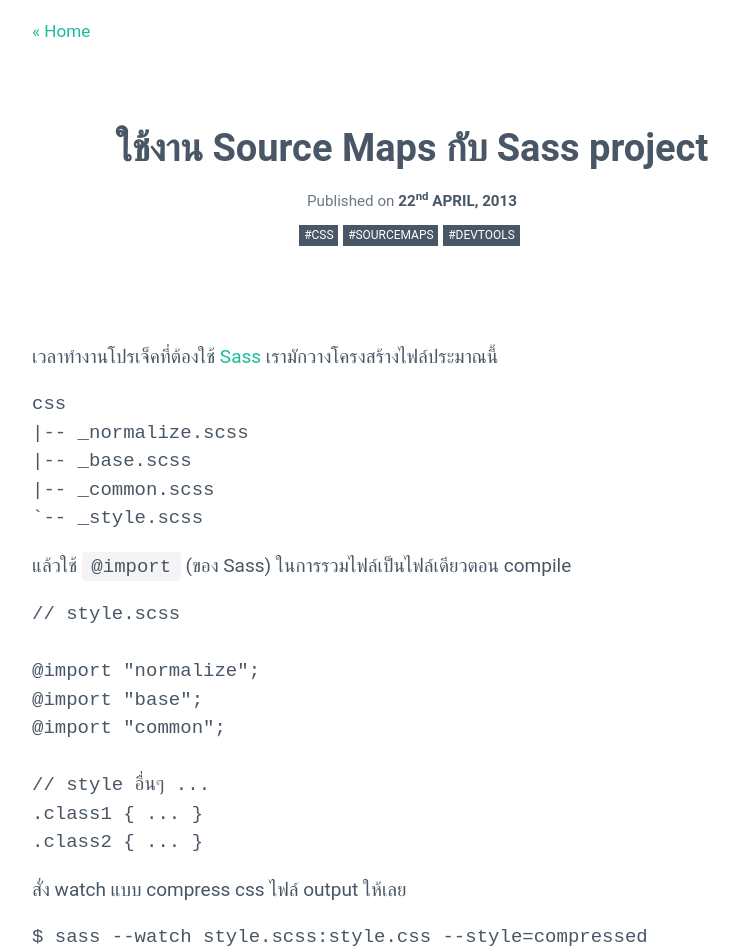
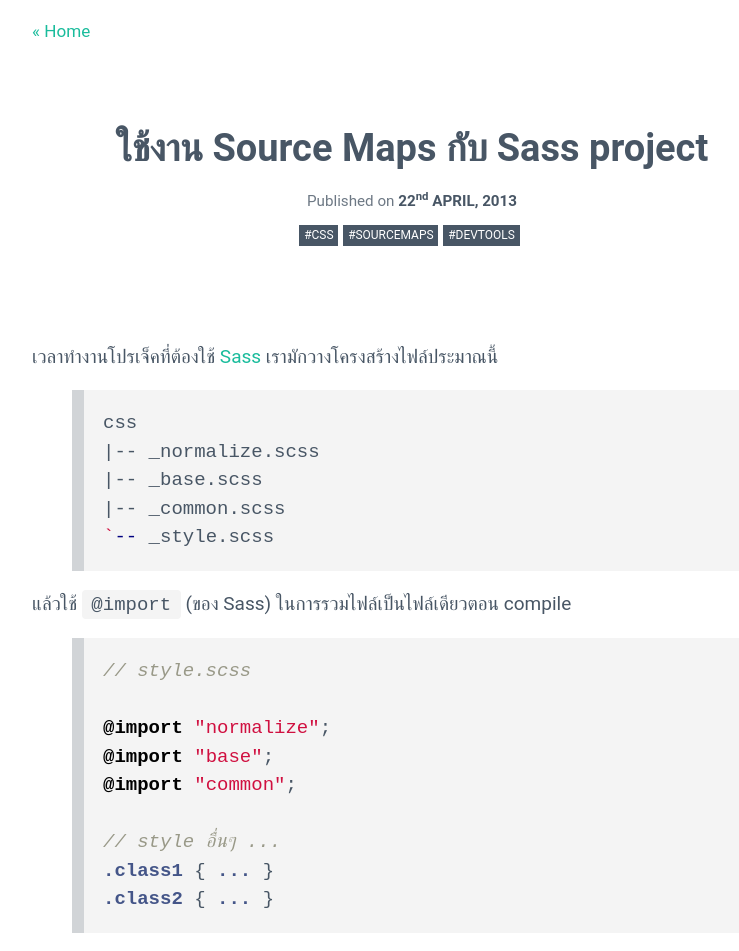
Before and after one commit to armno/armno.github.io, a Jekyll site: the page built from _posts/2013-04-22-using-source-maps-with-sass.md, in a window 1280 px wide and 1400 px high. Shown: the top 951 px of the window, without its empty margins (228-967 px from the left). Built offline with Jekyll 4.4.1, drawn with Linux system fonts in a browser that asks for light colours; some web fonts are replaced; comment, search, counter and statistics services are not loaded; some of the changed text lies outside the part shown.

Commit message:
update codeblock styles

```diff
--- a/_posts/2013-04-22-using-source-maps-with-sass.md
+++ b/_posts/2013-04-22-using-source-maps-with-sass.md
@@ -9,15 +9,18 @@ tags: css sourcemaps devtools
 
 เวลาทำงานโปรเจ็คที่ต้องใช้ [Sass](http://armno.in.th/2012/05/20/setting-up-sass/) เรามักวางโครงสร้างไฟล์ประมาณนี้
 
-<pre><code class="language-bash">css
+{% highlight sh %}
+css
 |-- _normalize.scss
 |-- _base.scss
 |-- _common.scss
-`-- _style.scss</code></pre>
+`-- _style.scss
+{% endhighlight %}
 
 แล้วใช้ `@import` (ของ Sass) ในการรวมไฟล์เป็นไฟล์เดียวตอน compile
 
-<pre><code class="language-css">// style.scss
+{% highlight scss %}
+// style.scss
 
 @import "normalize";
 @import "base";
@@ -25,11 +28,14 @@ tags: css sourcemaps devtools
 
 // style อื่นๆ ...
 .class1 { ... }
-.class2 { ... }</code></pre>
+.class2 { ... }
+{% endhighlight %}
 
 สั่ง watch แบบ compress css ไฟล์ output ให้เลย
 
-<pre><code class="language-bash">$ sass --watch style.scss:style.css --style=compressed</code></pre>
+{% highlight sh %}
+$ sass --watch style.scss:style.css --style=compressed
+{% endhighlight %}
 
 ปัญหาที่พบก็คือตอน inspect element โดยใช้ devtools นั้น inspector บอกเลขบรรทัดไม่ตรงกับความจริง (ถ้า compress มาก็เป็นบรรทัดที่ 1 หมดเลย) ทำให้ตามไปแก้ยากหน่อยครับ (โดยเฉพาะเมื่อเราไม่ได้เป็นคนวางโครงสร้างไฟล์ `.scss` เอง)
 
@@ -57,7 +63,9 @@ tags: css sourcemaps devtools
 
 เราต้องเพิ่ม option `--debug-info` ต่อท้ายคำสั่ง `sass` เข้าไป ส่วน output style เป็นอะไรก็ได้ **ยกเว้น** `compressed`
 
-<pre><code class="language-bash">$ sass --watch style.scss:style.css --debug-info</code></pre>
+{% highlight sh %}
+$ sass --watch style.scss:style.css --debug-info
+{% endhighlight %}
 
 ทีนี้เมื่อเราใช้ inspector จิ้ม element ดู path ของไฟล์ css ก็จะเป็นของ scss แทน
 
@@ -78,4 +86,6 @@ tags: css sourcemaps devtools
 
 ถ้าใช้ [guard](https://github.com/guard/guard) เป็นตัว watch ใน `Guardfile` ก็จะประมาณนี้ครับ
 
-<pre><code class="language-bash">guard 'sass', :input => 'scss', :output => 'css', :debug_info => true</code></pre>
+{% highlight ruby %}
+guard 'sass', :input => 'scss', :output => 'css', :debug_info => true
+{% endhighlight %}
```
Also changed, not shown: _posts/2012-03-26-queryselector-queryselectorall-selectors-api.markdown (+29 -13 lines), _posts/2012-10-25-creating-git-alias.markdown (+9 -3 lines), _posts/2012-11-06-emmet-zen-coding-replacement.markdown (+4 -3 lines).
